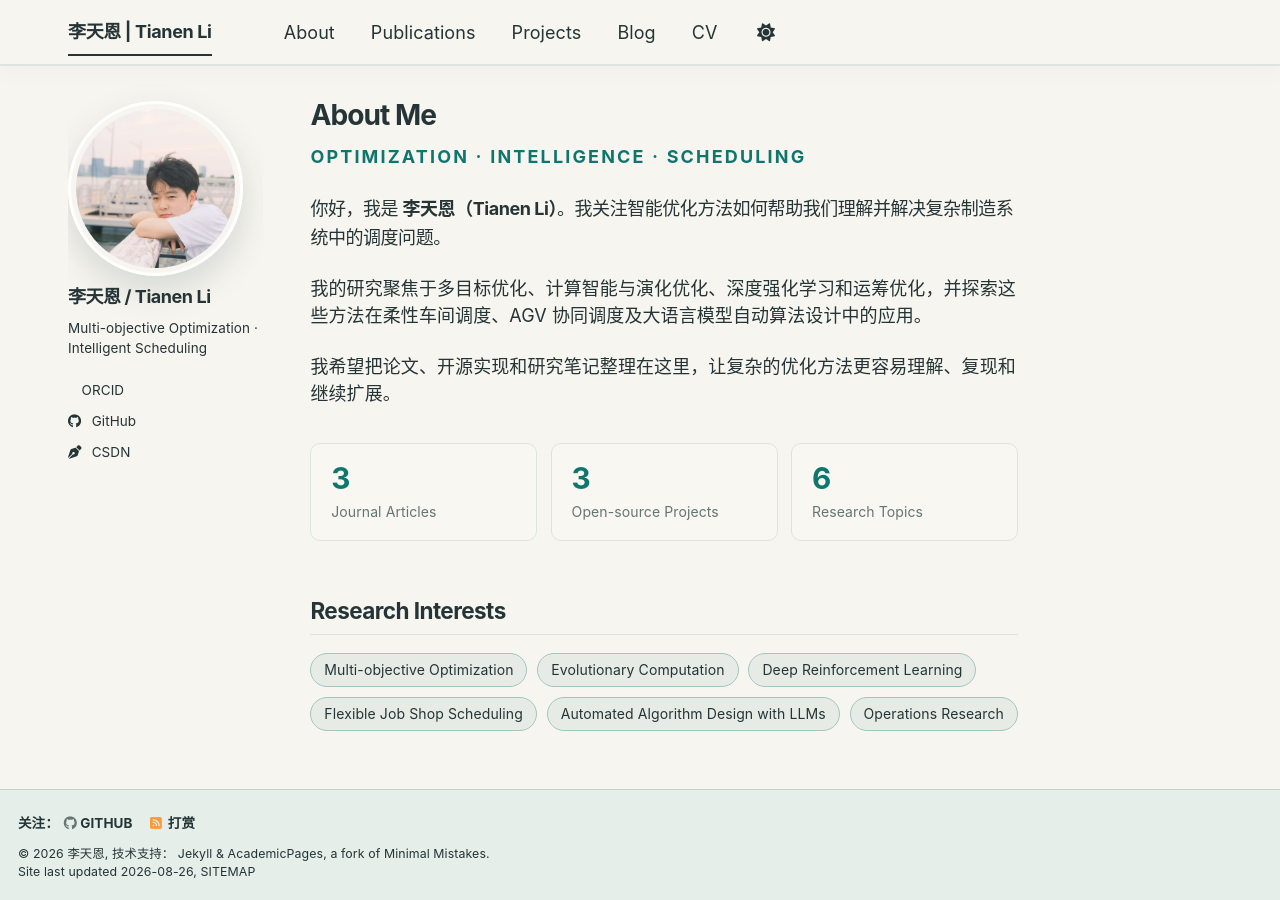
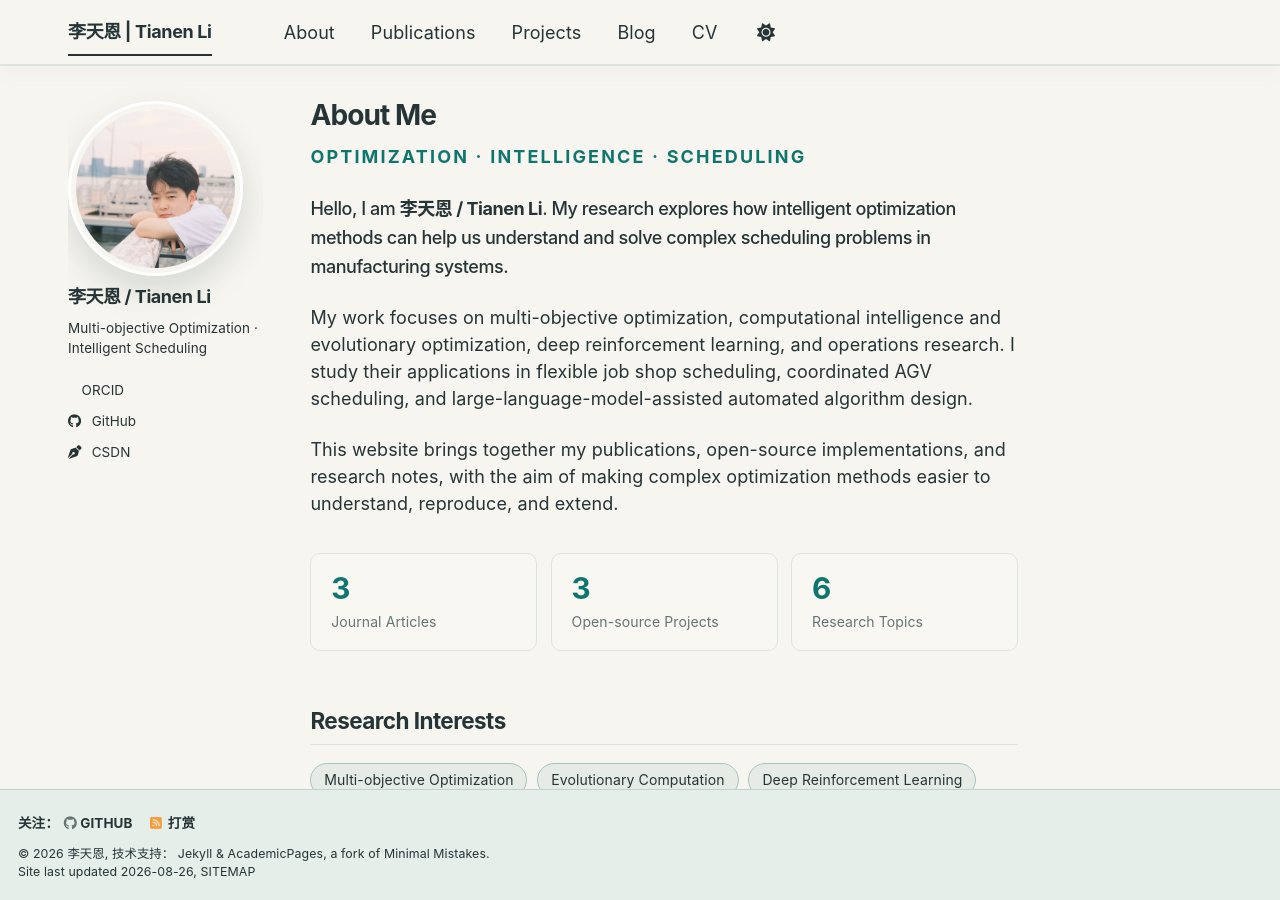
Before and after one commit to aslongaslihappy/aslongaslihappy.github.io, a Jekyll site: the page built from _pages/about.md, in a window 1280 px wide and 900 px high. Built offline with Jekyll 4.4.1, drawn with Linux system fonts in a browser that asks for light colours; a style sheet for code colours, icons or effects is not loaded.

Commit message:
英文简介

```diff
--- a/_pages/about.md
+++ b/_pages/about.md
@@ -1,7 +1,7 @@
 ---
 permalink: /
 title: "About Me"
-description: "李天恩的学术主页，研究方向包括多目标优化、演化计算、深度强化学习、柔性车间调度与大语言模型自动算法设计。"
+description: "Academic homepage of 李天恩 / Tianen Li, featuring research on multi-objective optimization, evolutionary computation, deep reinforcement learning, flexible job shop scheduling, and large-language-model-assisted algorithm design."
 author_profile: true
 redirect_from:
   - /about/
@@ -10,13 +10,13 @@ redirect_from:
 
 <p class="eyebrow">OPTIMIZATION · INTELLIGENCE · SCHEDULING</p>
 
-<p class="home-lead">你好，我是 <strong>李天恩（Tianen Li）</strong>。我关注智能优化方法如何帮助我们理解并解决复杂制造系统中的调度问题。</p>
+<p class="home-lead">Hello, I am <strong>李天恩 / Tianen Li</strong>. My research explores how intelligent optimization methods can help us understand and solve complex scheduling problems in manufacturing systems.</p>
 
-我的研究聚焦于多目标优化、计算智能与演化优化、深度强化学习和运筹优化，并探索这些方法在柔性车间调度、AGV 协同调度及大语言模型自动算法设计中的应用。
+My work focuses on multi-objective optimization, computational intelligence and evolutionary optimization, deep reinforcement learning, and operations research. I study their applications in flexible job shop scheduling, coordinated AGV scheduling, and large-language-model-assisted automated algorithm design.
 
-我希望把论文、开源实现和研究笔记整理在这里，让复杂的优化方法更容易理解、复现和继续扩展。
+This website brings together my publications, open-source implementations, and research notes, with the aim of making complex optimization methods easier to understand, reproduce, and extend.
 
-<div class="home-metrics" aria-label="学术成果概览">
+<div class="home-metrics" aria-label="Research output overview">
   <div><strong>3</strong><span>Journal Articles</span></div>
   <div><strong>3</strong><span>Open-source Projects</span></div>
   <div><strong>6</strong><span>Research Topics</span></div>
@@ -24,7 +24,7 @@ redirect_from:
 
 ## Research Interests
 
-<div class="research-tags" aria-label="研究方向">
+<div class="research-tags" aria-label="Research interests">
   <span>Multi-objective Optimization</span>
   <span>Evolutionary Computation</span>
   <span>Deep Reinforcement Learning</span>
```
